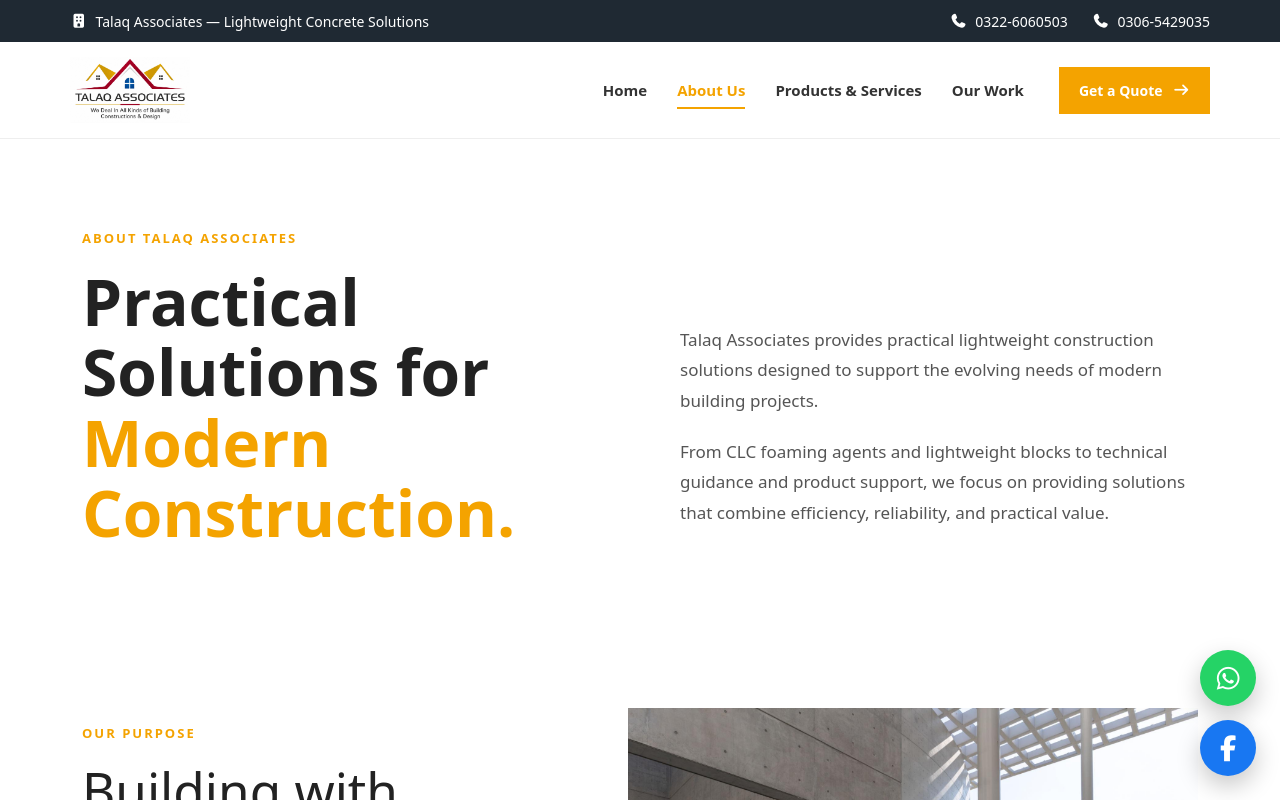
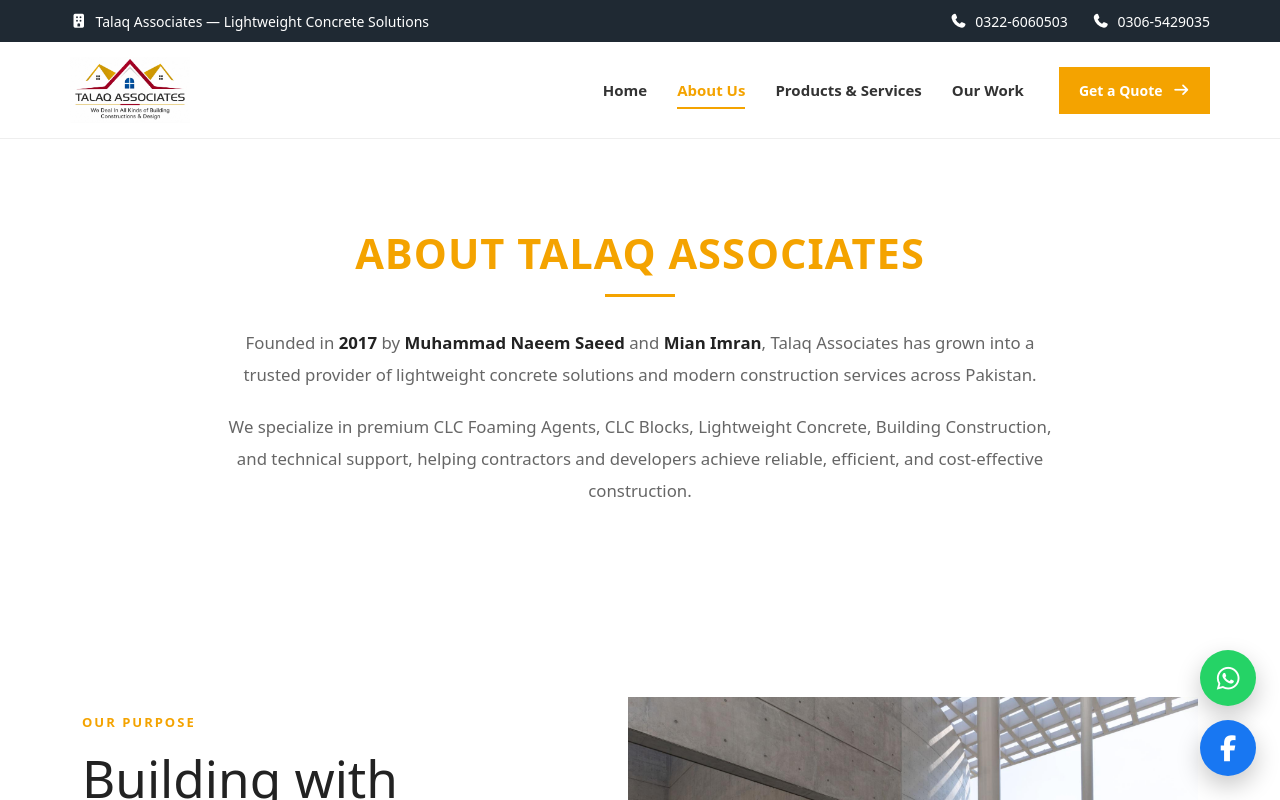
Before and after one commit to abdullahhaider214-hue/talaq-associates, a React (Vite) app: page /about in a window 1280 px wide. Shown: the top 800 px of the page. Built offline with nearby package versions, Linux system fonts and the light colour scheme.

Commit message:
Add About page

```diff
--- a/src/Components/AboutPage/AboutIntro.css
+++ b/src/Components/AboutPage/AboutIntro.css
@@ -1,107 +1,139 @@
-/* ================================
-   ABOUT INTRODUCTION
-================================ */
+/* ============================
+        ABOUT INTRO SECTION
+============================ */
 
-.about-intro-section {
-  padding: 90px 0 80px;
+.about-intro {
 
-  background-color: #ffffff;
-}
+    padding: 90px 0;
 
-.about-intro-section .container {
-  display: grid;
-  grid-template-columns: 1fr 1fr;
+    background: #ffffff;
 
-  gap: 80px;
-
-  align-items: end;
 }
 
 
-/* Label */
+/* ============================
+        ABOUT CONTENT
+============================ */
 
-.about-label {
-  margin: 0 0 18px;
+
+.intro-content {
+
+    max-width: 850px;
+
+    margin: 0 auto;
+
+    text-align: center;
+
+}
+
+
+/* Main Heading */
+
+.about-heading {
 
     color: #f4a300;
 
-  font-size: 13px;
+    font-size: 2.6rem;
+
     font-weight: 700;
 
-  letter-spacing: 2px;
+    margin-bottom: 30px;
+
+    letter-spacing: 1px;
+
+    text-transform: uppercase;
+
 }
 
 
-/* Heading */
+/* Heading underline */
 
-.about-intro-heading h1 {
-  max-width: 600px;
+.about-heading::after {
 
-  margin: 0;
+    content: "";
 
-  color: #222222;
+    display: block;
 
-  font-size: clamp(42px, 5vw, 68px);
-  line-height: 1.1;
-  font-weight: 700;
-}
+    width: 70px;
 
-.about-intro-heading h1 span {
-  color: #f4a300;
+    height: 3px;
+
+    background: #f4a300;
+
+    margin: 15px auto 0;
+
 }
 
 
-/* Text */
+/* Paragraph Text */
 
-.about-intro-text {
-  max-width: 520px;
-}
+.section-text {
 
-.about-intro-text p {
-  margin: 0 0 20px;
+    color: #666;
 
-  color: #555555;
+    font-size: 1.05rem;
 
-  font-size: 17px;
-  line-height: 1.8;
+    line-height: 1.9;
+
+    margin-bottom: 20px;
+
 }
 
 
-/* ================================
-   TABLET
-================================ */
+.section-text strong {
+
+    color: #222;
+
+}
+
+
+
+/* ============================
+        RESPONSIVE DESIGN
+============================ */
+
 
 @media (max-width: 991px) {
 
-  .about-intro-section {
-    padding: 70px 0;
+    .about-intro {
+
+        padding: 80px 0;
+
     }
 
-  .about-intro-section .container {
-    grid-template-columns: 1fr;
 
-    gap: 40px;
+    .about-heading {
+
+        font-size: 2.2rem;
+
     }
 
 }
 
 
-/* ================================
-   MOBILE
-================================ */
 
-@media (max-width: 767px) {
+@media (max-width: 768px) {
 
-  .about-intro-section {
-    padding: 60px 0;
+    .about-intro {
+
+        padding: 70px 0;
+
     }
 
-  .about-intro-heading h1 {
-    font-size: 42px;
+
+    .about-heading {
+
+        font-size: 1.8rem;
+
     }
 
-  .about-intro-text p {
-    font-size: 16px;
+
+    .section-text {
+
+        font-size: 1rem;
+
+        line-height: 1.7;
+
     }
 
 }
--- a/src/Components/AboutPage/AboutIntro.jsx
+++ b/src/Components/AboutPage/AboutIntro.jsx
@@ -1,41 +1,36 @@
-import './AboutIntro.css';
+import "./AboutIntro.css";
 
 function AboutIntro() {
   return (
-    <section className="about-intro-section">
+    <section className="about-intro">
+
       <div className="container">
 
-        <div className="about-intro-heading">
+        <div className="intro-content">
 
-          <p className="about-label">
+          <h2 className="about-heading">
             ABOUT TALAQ ASSOCIATES
+          </h2>
+
+          <p className="section-text">
+            Founded in <strong>2017</strong> by{" "}
+            <strong>Muhammad Naeem Saeed</strong> and{" "}
+            <strong>Mian Imran</strong>, Talaq Associates has grown into a
+            trusted provider of lightweight concrete solutions and modern
+            construction services across Pakistan.
           </p>
 
-          <h1>
-            Practical Solutions for
-            <span> Modern Construction.</span>
-          </h1>
-
-        </div>
-
-
-        <div className="about-intro-text">
-
-          <p>
-            Talaq Associates provides practical lightweight construction
-            solutions designed to support the evolving needs of modern
-            building projects.
-          </p>
-
-          <p>
-            From CLC foaming agents and lightweight blocks to technical
-            guidance and product support, we focus on providing solutions
-            that combine efficiency, reliability, and practical value.
+          <p className="section-text">
+            We specialize in premium CLC Foaming Agents, CLC Blocks,
+            Lightweight Concrete, Building Construction, and technical
+            support, helping contractors and developers achieve reliable,
+            efficient, and cost-effective construction.
           </p>
 
         </div>
 
       </div>
+
     </section>
   );
 }
--- a/src/Components/HomePage/Hero.jsx
+++ b/src/Components/HomePage/Hero.jsx
@@ -33,10 +33,10 @@
             <div className="hero-buttons">
 
               <NavLink
-                to="/products"
+                to="/projects"
                 className="hero-button"
               >
-                Our Products & Services
+                Our Work
               </NavLink>
 
             </div>
--- a/src/Components/HomePage/ServicesPreview.jsx
+++ b/src/Components/HomePage/ServicesPreview.jsx
@@ -93,8 +93,8 @@
         </div>
 
         <div className="text-center mt-5">
-          <NavLink to="/services" className="btn btn-dark">
-            View All Services
+          <NavLink to="/products" className="btn btn-dark">
+            View All
           </NavLink>
         </div>
       </div>
```
Lines whose indentation alone changed are shown as unchanged.
